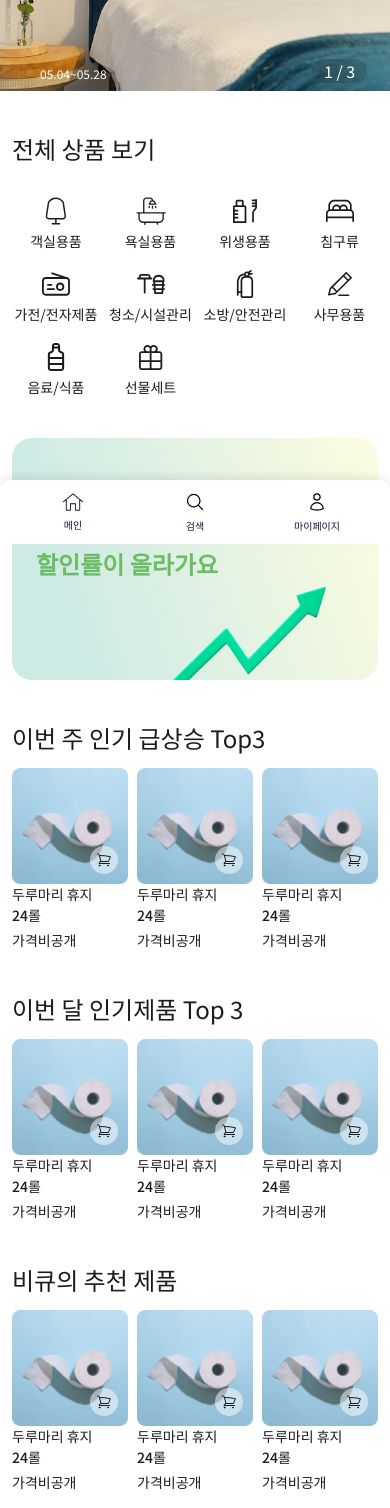
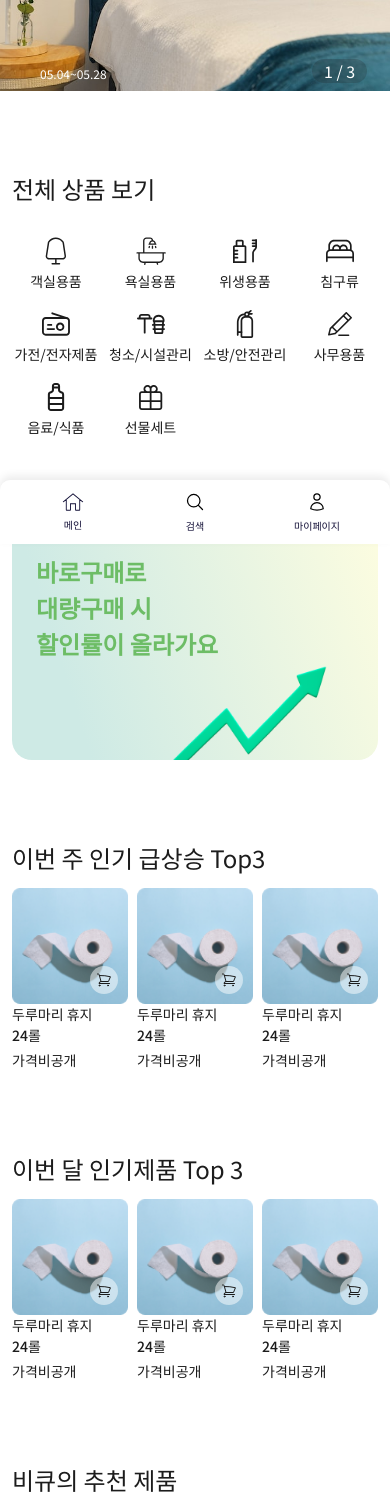
Before and after one commit to Muhan-Company/bizcurator-ecommerce, a Next.js app: page / in a window 390 px wide. Shown: the part 300-1808 px from the top of the page. Built offline with nearby package versions, Linux system fonts and the light colour scheme.

Commit message:
chore: margin 수정

```diff
--- a/components/body/MainBanner.tsx
+++ b/components/body/MainBanner.tsx
@@ -11,7 +11,7 @@ import Image from 'next/image';
 
 export default function MainBanner() {
   return (
-    <div>
+    <>
       <Swiper
         modules={[Pagination, Navigation]}
         pagination={{ type: 'fraction', el: '.swiper-pagination' }}
@@ -105,6 +105,6 @@ export default function MainBanner() {
         </div>
         <div className="swiper-pagination"></div>
       </Swiper>
-    </div>
+    </>
   );
 }
--- a/components/body/MonthlyTrending.tsx
+++ b/components/body/MonthlyTrending.tsx
@@ -2,7 +2,7 @@ import MonthProduct from './MonthProduct';
 
 export default function MonthlyTrending() {
   return (
-    <div className="px-3 lg:px-24 xl:px-48 space-y-3 lg:space-y-4 my-10">
+    <div className="px-3 lg:px-24 xl:px-48 space-y-3 lg:space-y-4 mt-20">
       <h1 className="font-normal text-main text-head-xs lg:font-bold lg:text-head-xl">이번 달 인기제품 Top 3</h1>
       <div className="grid grid-cols-3 gap-x-[9px] md:gap-x-4">
         <MonthProduct />
--- a/components/body/ProductCategoryList.tsx
+++ b/components/body/ProductCategoryList.tsx
@@ -14,7 +14,7 @@ import ProductCategory from './ProductCategory';
 
 export default function ProductCategoryList() {
   return (
-    <div className="px-3 mt-10 space-y-6 block lg:hidden">
+    <div className="px-3 mt-20 space-y-6 block lg:hidden">
       <h1 className="font-normal text-head-xs text-main">전체 상품 보기</h1>
       <div className="grid grid-cols-4 md:grid-cols-5 gap-3 center">
         <ProductCategory href="#" icon={LampIcon({ width: '28', height: '28' })} name="객실용품" />
--- a/components/body/PromoBanner.tsx
+++ b/components/body/PromoBanner.tsx
@@ -7,7 +7,7 @@ import Image from 'next/image';
 
 export default function PromoBanner() {
   return (
-    <div className="px-3 mt-10 block sm:hidden">
+    <div className="px-3 mt-20 block sm:hidden">
       <Swiper loop spaceBetween={10} className="h-[242px]">
         <SwiperSlide className="swiper-slide-1 rounded-[20px] w-full h-full relative overflow-hidden">
           <Image
--- a/components/body/Recommendation.tsx
+++ b/components/body/Recommendation.tsx
@@ -2,7 +2,7 @@ import RecommendationProduct from './RecommendationProduct';
 
 export default function Recommendation() {
   return (
-    <div className="px-3 lg:px-24 xl:px-48 space-y-3 lg:space-y-4 my-10">
+    <div className="px-3 lg:px-24 xl:px-48 space-y-3 lg:space-y-4 mt-20">
       <h1 className="font-normal text-main text-head-xs lg:font-bold lg:text-head-xl">비큐의 추천 제품</h1>
       <div className="grid grid-cols-3 gap-x-[9px] md:gap-x-4">
         <RecommendationProduct />
--- /dev/null
+++ b/components/body/RequestBanner.tsx
@@ -0,0 +1,3 @@
+export default function RequestBanner() {
+  return <div>RequestBanner</div>;
+}
--- a/components/body/WeeklyTrending.tsx
+++ b/components/body/WeeklyTrending.tsx
@@ -2,7 +2,7 @@ import WeekProduct from './WeekProduct';
 
 export default function WeeklyTrending() {
   return (
-    <div className="px-3 lg:px-24 xl:px-48 space-y-3 lg:space-y-4 my-10">
+    <div className="px-3 lg:px-24 xl:px-48 space-y-3 lg:space-y-4 mt-20">
       <h1 className="font-normal text-main text-head-xs lg:font-bold lg:text-head-xl">이번 주 인기 급상승 Top3</h1>
       <div className="grid grid-cols-3 gap-x-[9px] md:gap-x-4">
         <WeekProduct />
--- a/pages/index.tsx
+++ b/pages/index.tsx
@@ -7,6 +7,7 @@ import MonthlyTrending from '@/components/body/MonthlyTrending';
 import Recommendation from '@/components/body/Recommendation';
 import Footer from '@/components/footer/Footer';
 import NavBar from '@/components/footer/NavBar';
+import RequestBanner from '@/components/body/RequestBanner';
 
 export default function Home() {
   return (
@@ -18,6 +19,7 @@ export default function Home() {
       <WeeklyTrending />
       <MonthlyTrending />
       <Recommendation />
+      <RequestBanner />
       <Footer />
       <NavBar />
     </main>
```
